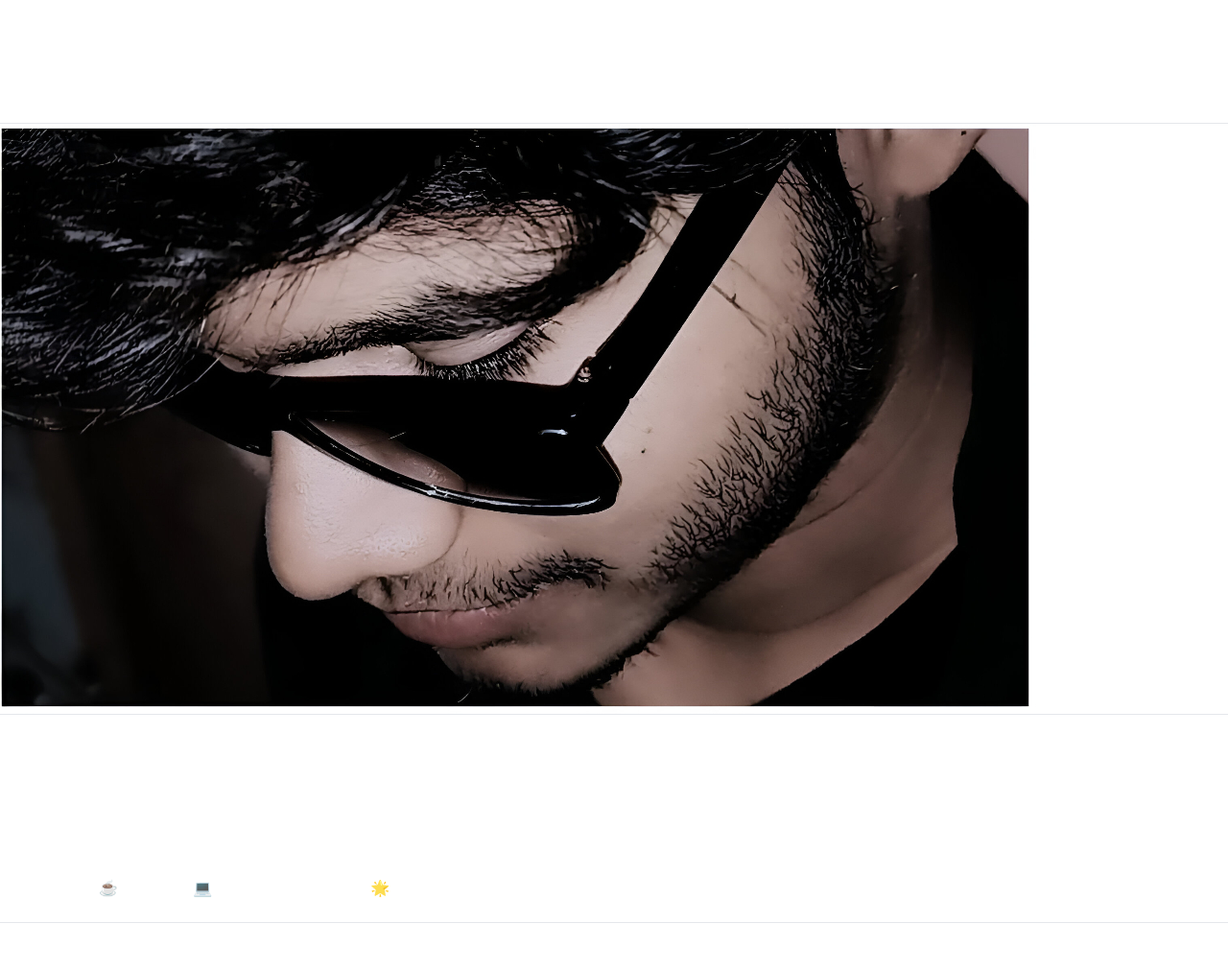
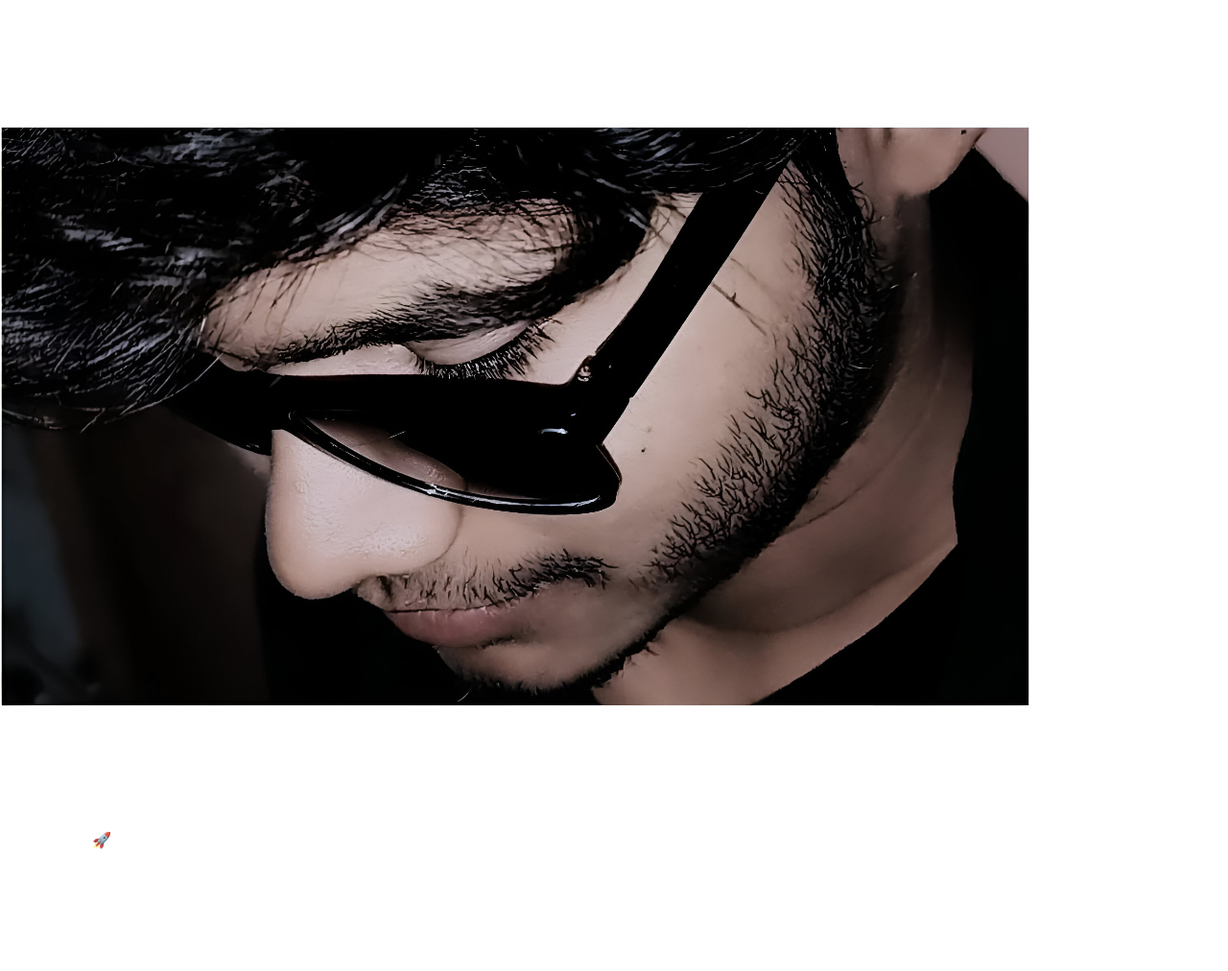
Before and after one commit to AkashSingh1141144/ASsu.Dev_Portfolio, a React (Vite) app: page / in a window 1280 px wide. Shown: the part 860-1872 px from the top of the page at 96% size. Built offline with nearby package versions, Linux system fonts and the light colour scheme.

Commit message:
Add message for resume download successfull

```diff
--- a/package.json
+++ b/package.json
@@ -15,6 +15,7 @@
     "lucide-react": "^0.539.0",
     "react": "^19.1.1",
     "react-dom": "^19.1.1",
+    "react-hot-toast": "^2.6.0",
     "react-icons": "^5.5.0",
     "react-router-dom": "^7.8.1"
   },
--- a/src/pages/Home.jsx
+++ b/src/pages/Home.jsx
@@ -1,16 +1,23 @@
 // import React, { lazy, Suspense } from "react";
 import { motion } from "framer-motion";
 import SkillsMarquee from "../components/SkillsMarquee";
-// import ScrollIndicator from "../components/ScrollIndicator";
 import { Link } from "react-router-dom";
 import heroImg from "../assets/Akash.jpg";
-// import Projects from "./Projects";
-
-// const Projects = lazy(() => import("./Projects"));
+import toast, { Toaster } from "react-hot-toast"; // ✅ import toast
 
 const Home = () => {
+  // Resume download handler
+  const handleResumeDownload = () => {
+    toast.success("Resume downloaded successfully ✅", {
+      duration: 3000,
+      position: "top-center",
+    });
+  };
+
   return (
     <>
+      <Toaster /> {/* ✅ Toast container */}
+
       <div className="text-start px-14 w-full h-auto">
         <motion.h1
           initial={{ opacity: 0, x: -30 }}
@@ -20,13 +27,8 @@ const Home = () => {
         >
           Akash Singh | ASsu.Dev
         </motion.h1>
-        <motion.hr
-          initial={{ opacity: 0, x: 30 }}
-          animate={{ opacity: 1, x: 0 }}
-          transition={{ duration: 1, delay: 0.6 }}
-          className="h-px my-2 bg-gray-200 border-0 dark:bg-gray-700 mt-8"
-        ></motion.hr>
 
+        {/* Hero Image */}
         <div className="w-full flex items-center justify-center overflow-hidden">
           <motion.img
             src={heroImg}
@@ -38,24 +40,19 @@ const Home = () => {
           />
         </div>
 
-    <motion.hr
-          initial={{ opacity: 0, x: 30 }}
-          animate={{ opacity: 1, x: 0 }}
-          transition={{ duration: 1, delay: 0.6 }}
-          className="h-px my-2 bg-gray-200 border-0 dark:bg-gray-700"
-        ></motion.hr>
-
+        {/* Intro Section */}
         <motion.h1
           initial={{ opacity: 0, x: 30 }}
           animate={{ opacity: 1, x: 0 }}
           transition={{ duration: 1, delay: 0.8 }}
-          className="text-4xl sm:text-5xl md:text-6xl lg:text-7xl xl:text-7xl font-bold text-gray-700 pt-8"
+          className="text-4xl sm:text-5xl md:text-6xl lg:text-7xl font-bold text-gray-700 pt-8"
         >
           Hi, I'm{" "}
           <span className="from-purple-600 via-pink-600 to-blue-600 bg-gradient-to-r bg-clip-text text-transparent">
             Akash Kumar Singh
           </span>
         </motion.h1>
+
         <motion.h2
           initial={{ opacity: 0, x: -30 }}
           animate={{ opacity: 1, x: 0 }}
@@ -72,31 +69,16 @@ const Home = () => {
           className="text-gray-600 mt-4 text-2xl font-semibold font-sans"
         >
           I’m a passionate Front-End Developer who loves turning ideas into
-          seamless digital experiences. I specialize in HTML, CSS, JavaScript,
-          Tailwind CSS, React.js, Git & GitHub, building responsive, fast, and
-          user-friendly interfaces.
+          seamless digital experiences...
         </motion.p>
-        {/* <motion.hr
-          initial={{ opacity: 0, x: -30 }}
-          animate={{ opacity: 1, x: 0 }}
-          transition={{ duration: 1, delay: 1.5 }}
-          className="h-px my-2 bg-gray-200 border-0 dark:bg-gray-700"
-        ></motion.hr> */}
-        <motion.p
-          initial={{ opacity: 0, x: -30 }}
-          animate={{ opacity: 1, x: 0 }}
-          transition={{ duration: 1, delay: 1.5 }}
-          className="text-gray-600 mt-2 text-2xl font-semibold"
-        >
-          Whether it’s a complex web application or a simple landing page, I
-          bring creativity, clean code, and a problem-solving mindset to every
-          project I work on.
-        </motion.p>
+
+        {/* Buttons */}
         <div className="flex flex-col sm:flex-row justify-center items-center gap-4 mt-8">
-          {/* Resume Button */}
+          {/* ✅ Resume Button with toast */}
           <motion.a
             href="/resume.pdf"
             download="resume.pdf"
+            onClick={handleResumeDownload} // ✅ toast trigger
             initial={{ opacity: 0, x: -30 }}
             animate={{ opacity: 1, x: 0 }}
             transition={{ duration: 1, delay: 1.8 }}
@@ -105,7 +87,7 @@ const Home = () => {
             Download Resume
           </motion.a>
 
-          {/* View Projects Button */}
+          {/* View Projects */}
           <motion.div
             initial={{ opacity: 0, x: -30 }}
             animate={{ opacity: 1, x: 0 }}
@@ -119,48 +101,6 @@ const Home = () => {
             </Link>
           </motion.div>
         </div>
-
-        <motion.h1
-          initial={{ opacity: 0, x: 30 }}
-          // animate={{opacity:1, x:0}}
-          whileInView={{ opacity: 1, x: 0 }}
-          transition={{ duration: 1, delay: 1.8 }}
-          viewport={{ once: true }}
-          className="text-3xl font-semibold text-gray-700 mt-8 text-center p-3"
-        >
-          "I turn coffee ☕ into code 💻 and ideas into reality 🌟"
-        </motion.h1>
-
-        <motion.h1
-          initial={{ opacity: 0, x: -30 }}
-          // animate={{ opacity: 1, x: 0 }}
-          whileInView={{ opacity: 1, x: 0 }}
-          transition={{ duration: 1, delay: 0.5 }}
-          viewport={{ once: true }}
-          className="text-4xl sm:text-5xl md:text-6xl lg:text-7xl xl:text-8xl font-bold text-gray-700 mt-8 text-start p-3 leading-snug"
-        >
-          Skills & Expertise
-        </motion.h1>
-        <motion.hr
-          initial={{ opacity: 0, x: -30 }}
-          viewport={{ once: true }}
-          whileInView={{ opacity: 1, x: 0 }}
-          transition={{ duration: 1, delay: 0.7 }}
-          className="h-px my-2 bg-gray-200 border-0 dark:bg-gray-700"
-        ></motion.hr>
-        {/* <ScrollIndicator /> */}
-        <SkillsMarquee />
-
-        {/* <Suspense fallback={<div className="text-center py-20 text-cyan-400 text-lg font-bold">Loading...</div>}>
-        <motion.div
-          initial={{ opacity: 0, x: -30 }}
-          viewport={{ once: true }}
-          whileInView={{ opacity: 1, x: 0 }}
-          transition={{ duration: 1, delay: 0.9 }}
-        >
-              <Projects />
-        </motion.div>
-        </Suspense> */}
       </div>
     </>
   );
```
Also changed, not shown: 1 other file (tests, documents, lock files or other folders). Lines whose indentation alone changed are shown as unchanged.
